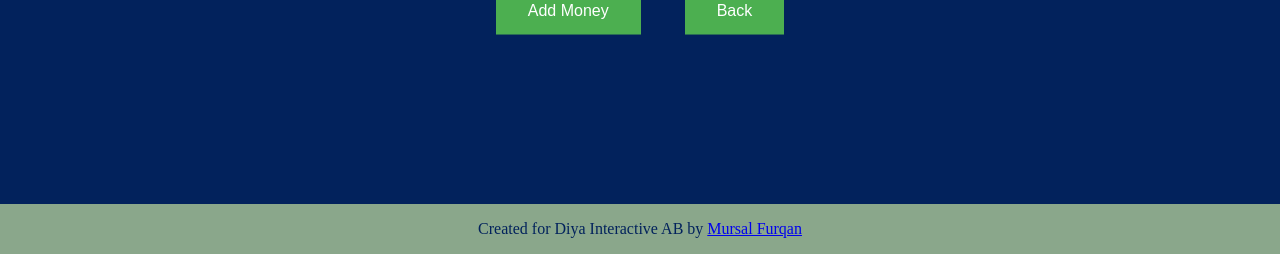
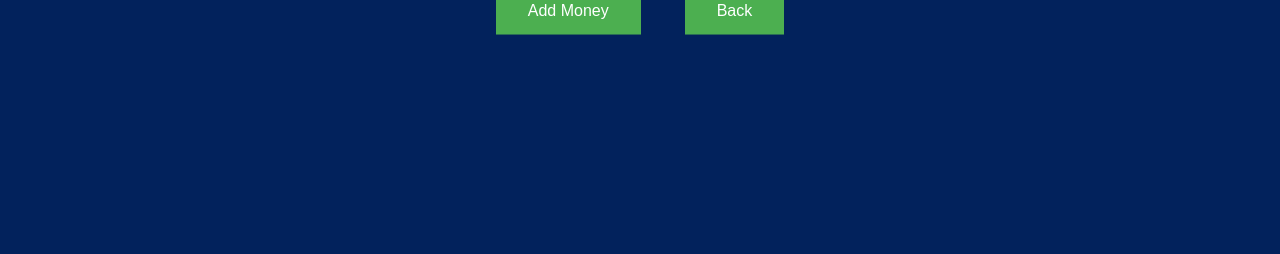
Before and after one commit to Thamanna19/ATM-Django, a Django app: page /add_balance/ in a window 1280 px wide. Shown: the part 546-800 px from the top of the page. Run offline with Django 3.2, Linux system fonts and the light colour scheme; a user stored in the database is signed in; data comes from the database, SQL or seed files in the repository.

Commit message:
Updated base.html

```diff
--- a/ATM-Machine-main/atm_py/templates/atm_py/base.html
+++ b/ATM-Machine-main/atm_py/templates/atm_py/base.html
@@ -17,9 +17,5 @@
     {% block content %}
     {% endblock %}
 
-    <!-- Footer -->
-    <div class="footer"  id="forgot_pwd_txt">
-        <p>Created for Diya Interactive AB by <a href="https://mursalfk.github.io" target="_blank">Mursal Furqan</a></p>
-      </div>
 </body>
 </html>
```
